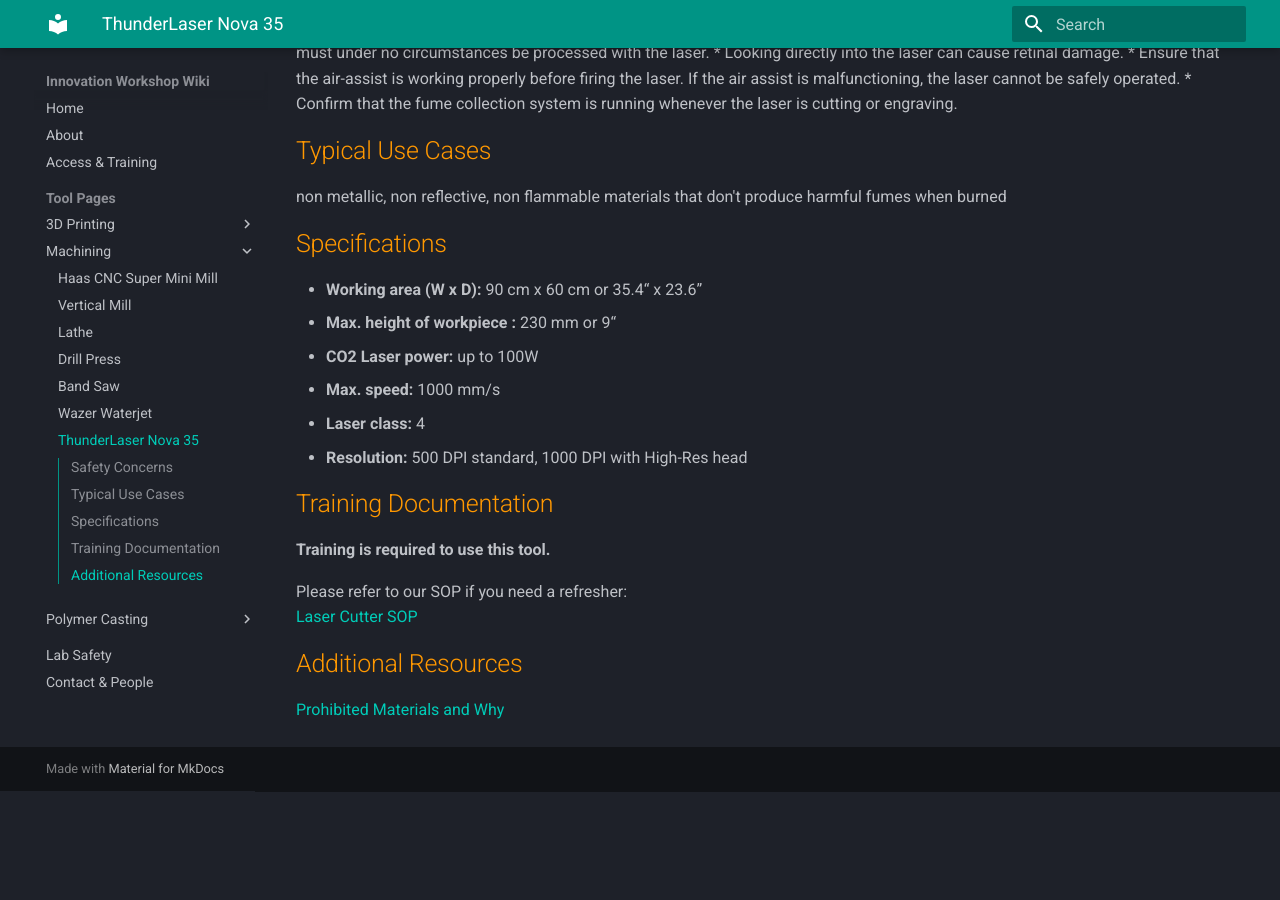
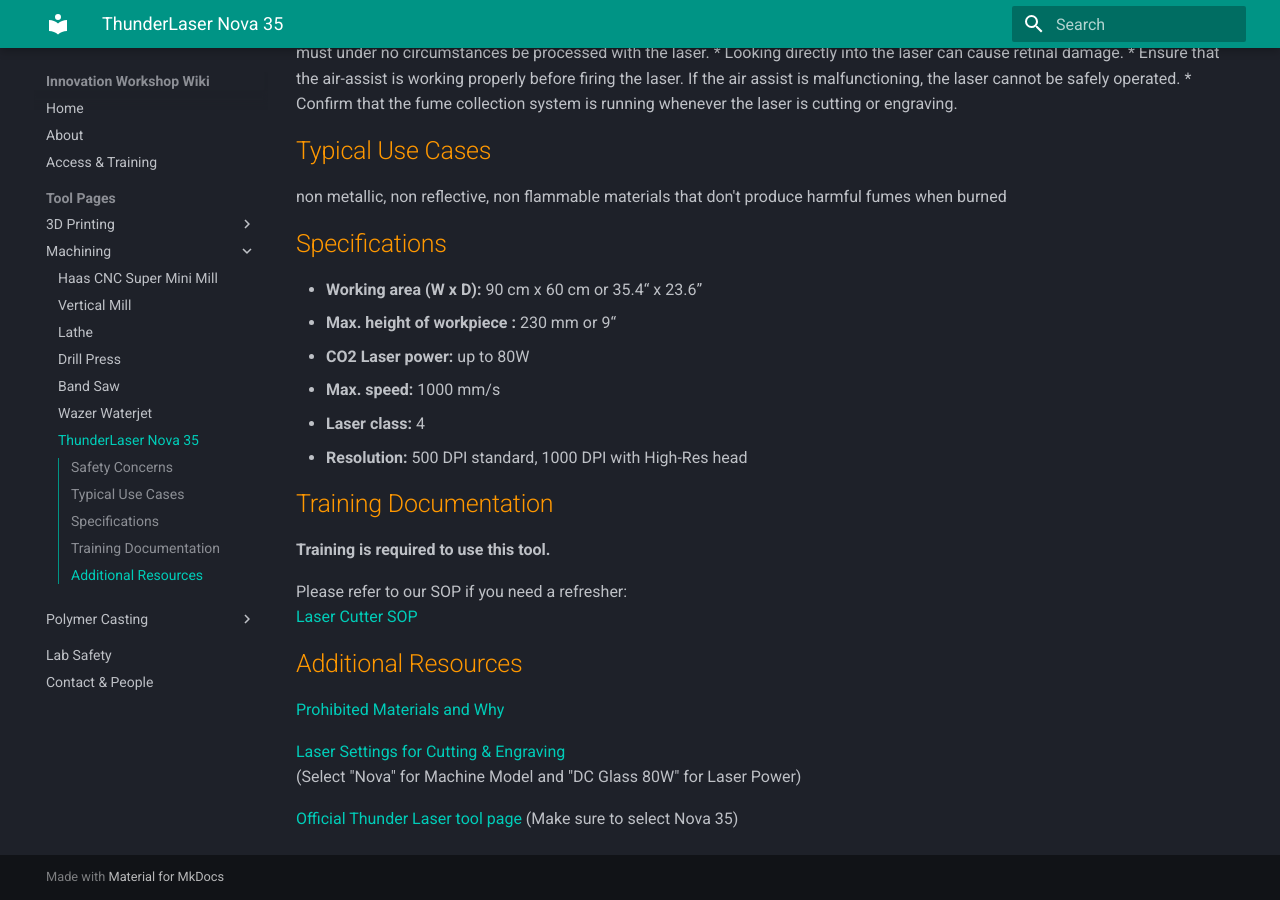
Before and after one commit to ucsb-innovation-workshop/ucsb-innovation-workshop.github.io, an MkDocs documentation site: the page built from docs/tools/laser-cutter.md, in a window 1280 px wide and 900 px high, scrolled down 767 px. Built offline with MkDocs 1.6.1 and Material for MkDocs 9.7.7, drawn with Linux system fonts in a browser that asks for light colours; before the commit the page ends 1558 px from its top, so only the background shows below that.

Commit message:
Update laser-cutter.md

```diff
--- a/docs/tools/laser-cutter.md
+++ b/docs/tools/laser-cutter.md
@@ -28,7 +28,7 @@
 ## Specifications
 * **Working area (W x D):** 90 cm x 60 cm or 35.4“ x 23.6”
 * **Max. height of workpiece :** 230 mm or 9“
-* **CO2 Laser power:** up to 100W
+* **CO2 Laser power:** up to 80W
 * **Max. speed:** 1000 mm/s
 * **Laser class:** 4
 * **Resolution:** 500 DPI standard, 1000 DPI with High-Res head
@@ -44,3 +44,9 @@
 
 ## Additional Resources
 [Prohibited Materials and Why](https://www.thunderlaser.com/laser-wiki/material-applications/materials-not-for-laser-processing.html)
+
+[Laser Settings for Cutting & Engraving](https://www.thunderlaser.com/laser-settings/co2-laser-machine.html)
+(Select "Nova" for Machine Model and "DC Glass 80W" for Laser Power)
+
+[Official Thunder Laser tool page](https://www.thunderlaser.com/products/nova-series.html)
+(Make sure to select Nova 35)
```
